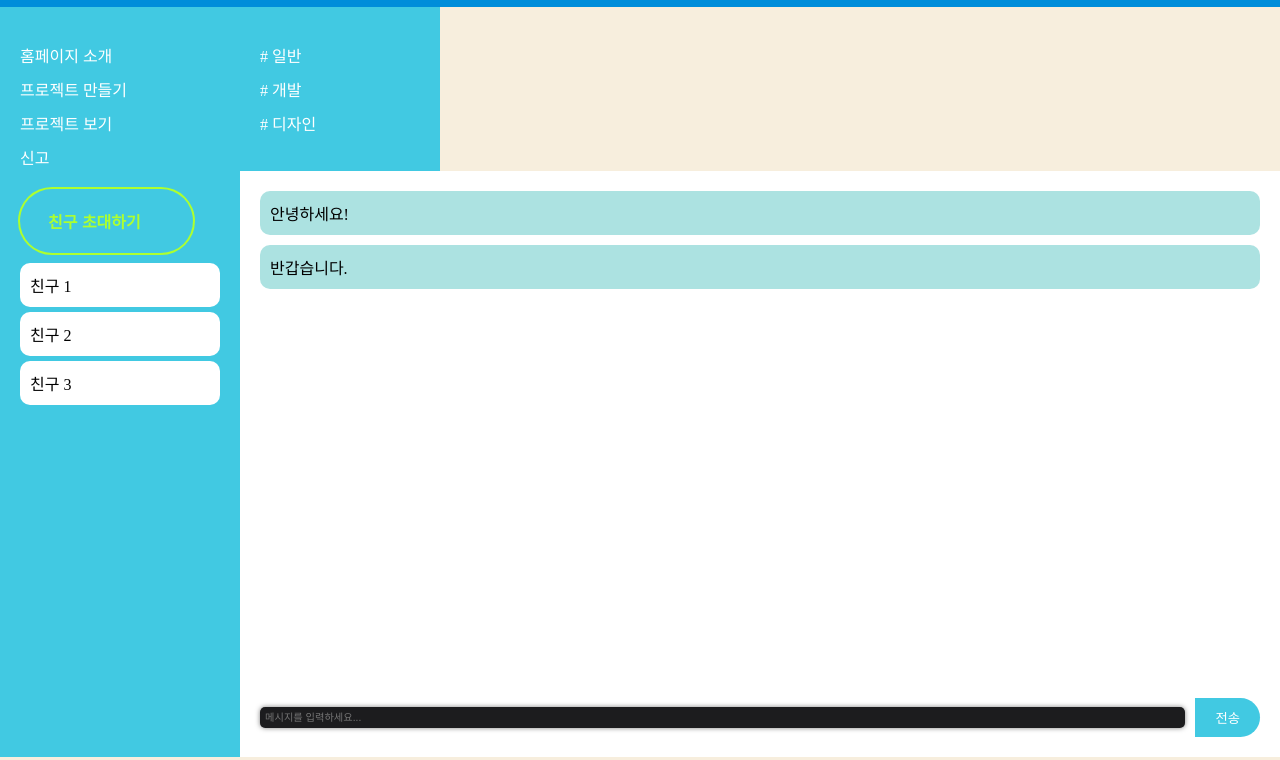
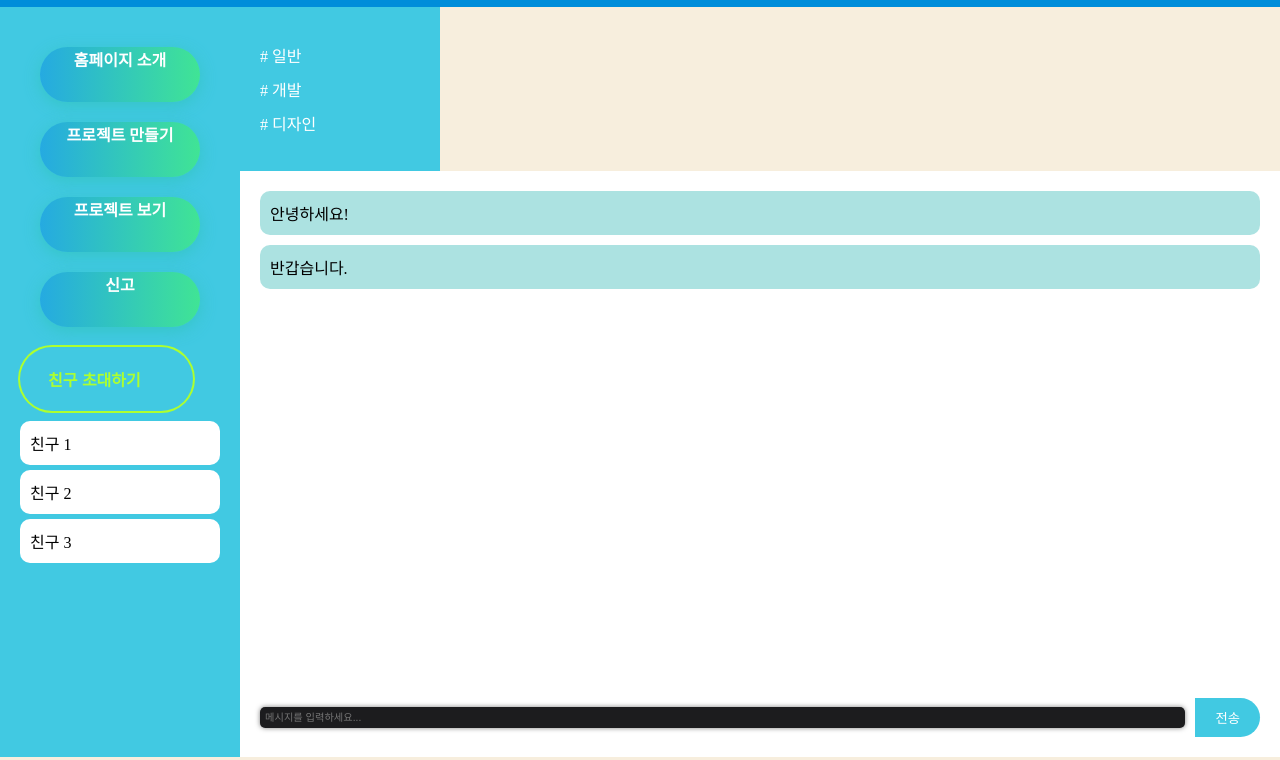
Before and after one commit to TaehanLee07/work_wave, a plain HTML site: page index.html in a window 1280 px wide. Shown: the part 40-800 px from the top of the page. Drawn offline with Linux system fonts and the light colour scheme.

Commit message:
Update menu.css

```diff
--- a/front/css/menu.css
+++ b/front/css/menu.css
@@ -86,4 +86,40 @@
     height: 220px;
     opacity: 1;
   }
+
+  .nav_btn {
+    width: 160px;
+    font-size: 16px;
+    font-weight: 600;
+    color: #fff;
+    cursor: pointer;
+    margin: 20px;
+    height: 55px;
+    text-align:center;
+    border: none;
+    background-size: 300% 100%;
+    border-radius: 50px;
+    -o-transition: all .4s ease-in-out;
+    -webkit-transition: all .4s ease-in-out;
+    transition: all .4s ease-in-out;
+    background-image: linear-gradient(
+      to right,
+      #25aae1,
+      #40e495,
+      #30dd8a,
+      #2bb673
+    );
+    box-shadow: 0 4px 15px 0 rgba(49, 196, 190, 0.75);
+  }
+
+  .nav_btn:hover {
+    background-position: 100% 0;
+    -o-transition: all .4s ease-in-out;
+    -webkit-transition: all .4s ease-in-out;
+    transition: all .4s ease-in-out;
+  }
+
+  .nav_btn:focus {
+    outline: none;
+  }
   /* 끝 */
```
